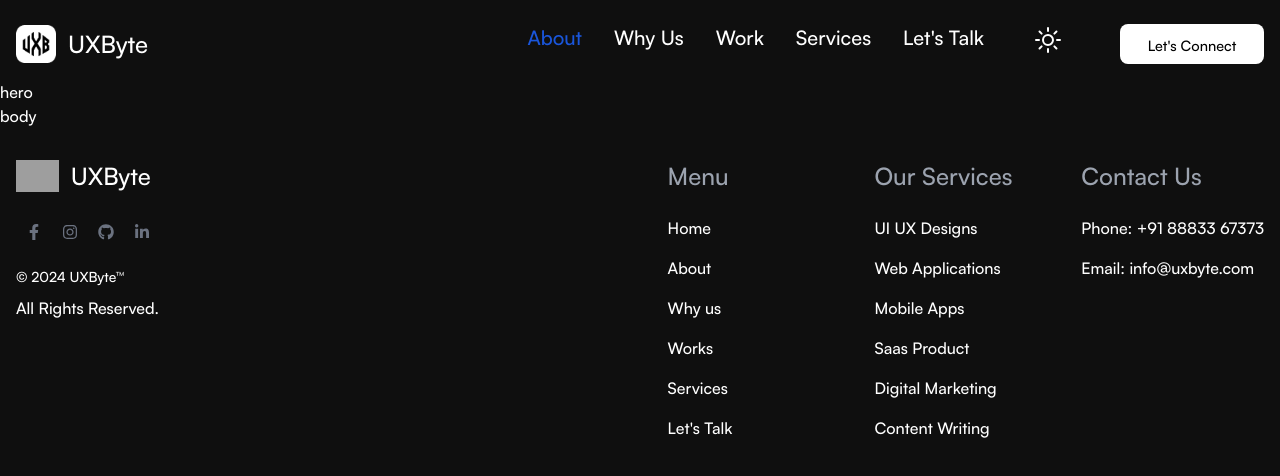
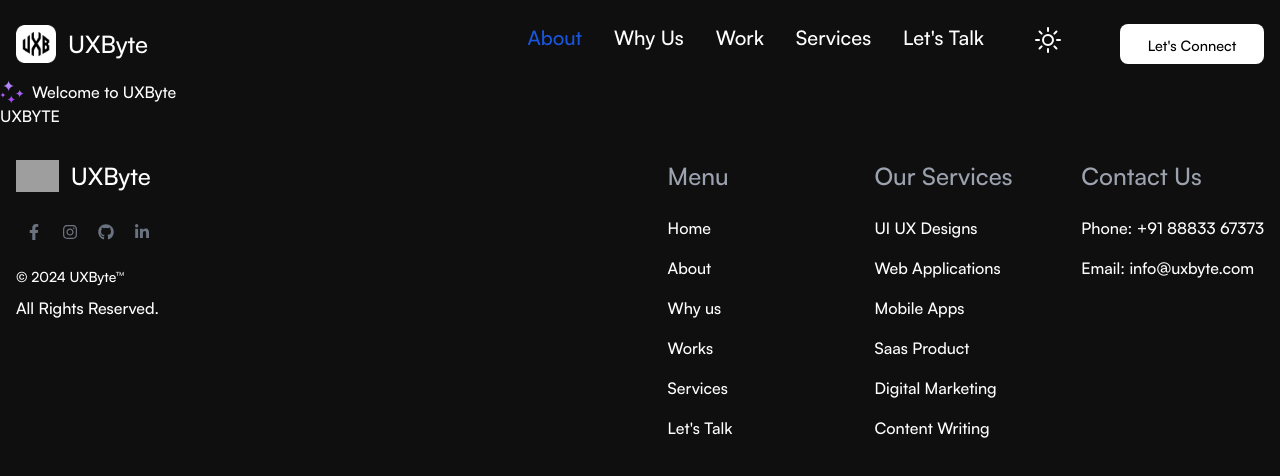
Before and after one commit to lalukrish/UXByte-Page, a Next.js app: page / in a window 1280 px wide. Shown: the top 476 px of the page. Built offline with nearby package versions, Linux system fonts and the light colour scheme; grey boxes are pictures that could not be loaded.

Commit message:
feat:working on hero section

```diff
--- a/src/app/page.js
+++ b/src/app/page.js
@@ -1,9 +1,10 @@
+import Hero from "@/components/hero";
+
 export default function Home() {
   return (
     <div className="">
       <ul>
-        <li>hero</li>
-        <li>body</li>
+        <Hero />
       </ul>
     </div>
   );
--- /dev/null
+++ b/src/components/hero.jsx
@@ -0,0 +1,21 @@
+import React from "react";
+
+const Hero = () => {
+  return (
+    <div>
+      <div className="flex items-center">
+        <img
+          src="assets/Vector.png"
+          alt="UXByte Logo"
+          className="h-6 w-6 mr-2"
+        />
+        <p>Welcome to UXByte</p>
+      </div>
+      <div>
+        <p>UXBYTE</p>
+      </div>
+    </div>
+  );
+};
+
+export default Hero;
```
Also changed, not shown: public/assets/Vector.png (added).
